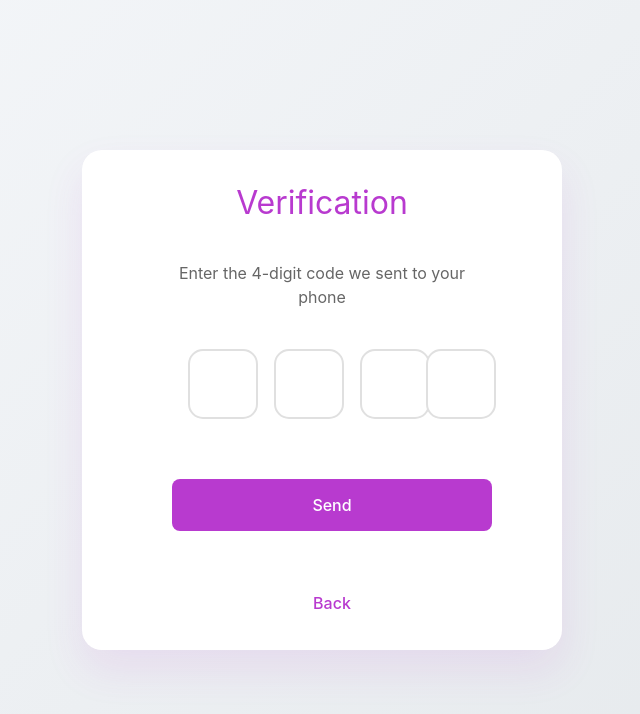
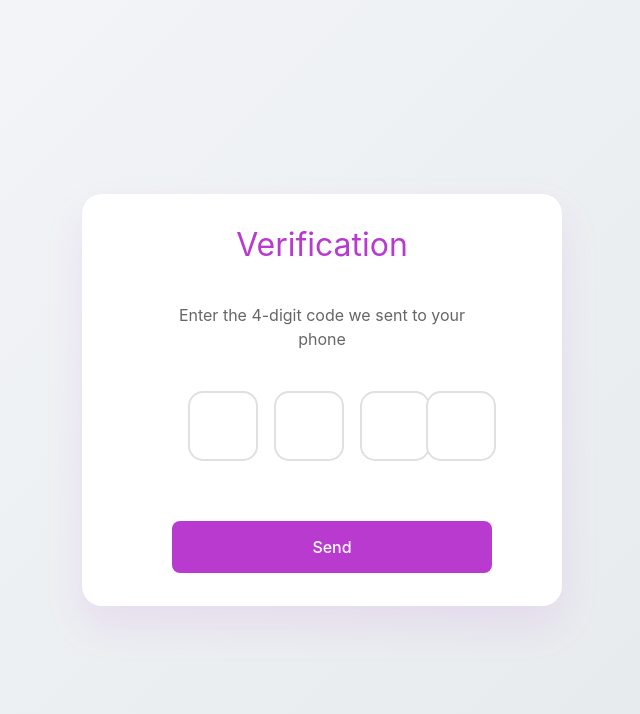
Before and after one commit to omar-ahmed2/desktop-real-time-chat-pp, a React (Vite) app in the folder desktop-real-time-chat-app/: page /verification in a window 1280 px wide. Shown: the top 714 px of the page, without its empty margins (318-958 px from the left). Built offline with nearby package versions, Linux system fonts and the light colour scheme.

Commit message:
delete forget password

```diff
--- a/desktop-real-time-chat-app/src/App.jsx
+++ b/desktop-real-time-chat-app/src/App.jsx
@@ -2,7 +2,7 @@ import React from 'react';
 import { BrowserRouter, Routes, Route } from 'react-router-dom';
 import SignIn from './components/login/signup/SignIn/SignIn';
 import SignUp from './components/login/signup/SignUp/SignUp';
-import ForgetPassword from './components/login/signup/ForgetPassword/ForgetPassword';
+
 import Verification from './components/login/signup/Verification/Verification';
 import Submission from './components/login/signup/Submission/Submission';
 import ChatLayout from './components/Chat/ChatLayout';
@@ -21,7 +21,6 @@ const App = () => {
         <Routes>
           <Route path="/" element={<SignIn />} />
           <Route path="/signup" element={<SignUp />} />
-          <Route path="/forget-password" element={<ForgetPassword />} />
           <Route path="/verification" element={<Verification />} />
           <Route path="/submission" element={<Submission />} />
           <Route path="/chat" element={<ProtectedRoute><ChatLayout /></ProtectedRoute>} />
--- a/desktop-real-time-chat-app/src/components/login/signup/ForgetPassword/ForgetPassword.css
+++ /dev/null
@@ -1,120 +0,0 @@
-.forget-password-container {
-  min-height: 100vh;
-  display: flex;
-  align-items: center;
-  justify-content: center;
-  padding: 20px;
-  background: transparent;
-  overflow: hidden;
-  width: 100%;
-}
-
-.card {
-  background: white;
-  border-radius: 20px;
-  padding: 80px 60px;
-  width: 100%;
-  max-width: 600px;
-  min-height: 500px;
-  box-shadow: 0 20px 40px rgba(184, 58, 207, 0.1);
-  position: relative;
-  display: flex;
-  flex-direction: column;
-  align-items: center;
-  justify-content: center;
-  backdrop-filter: blur(10px);
-  border: 1px solid rgba(255, 255, 255, 0.8);
-}
-
-.forget-title {
-  text-align: center;
-  color: #b83acf;
-  font-size: 28px;
-  margin-bottom: 16px;
-  animation: fadeIn 0.5s ease-out forwards;
-}
-
-.description {
-  text-align: center;
-  color: #666;
-  font-size: 14px;
-  margin-bottom: 24px;
-  animation: fadeIn 0.5s ease-out forwards;
-  animation-delay: 0.1s;
-  opacity: 0;
-}
-
-.form-container {
-  display: flex;
-  flex-direction: column;
-  gap: 20px;
-}
-
-.submit-button {
-  background: #b83acf;
-  color: white;
-  border: none;
-  padding: 14px;
-  border-radius: 8px;
-  font-size: 16px;
-  font-weight: 500;
-  cursor: pointer;
-  transition: all 0.3s ease;
-  margin-top: 10px;
-  opacity: 0;
-  animation: fadeIn 0.5s ease-out forwards;
-}
-
-.submit-button:hover {
-  background: #a235b8;
-  transform: translateY(-1px);
-  box-shadow: 0 4px 12px rgba(184, 58, 207, 0.2);
-}
-
-.back-prompt {
-  text-align: center;
-  margin-top: 20px;
-  opacity: 0;
-  animation: fadeIn 0.5s ease-out forwards;
-}
-
-.back-prompt a {
-  color: #b83acf;
-  text-decoration: none;
-  font-size: 14px;
-  font-weight: 500;
-}
-
-.back-prompt a:hover {
-  text-decoration: underline;
-}
-
-.animate-1 { animation-delay: 0.2s; }
-.animate-2 { animation-delay: 0.3s; }
-.animate-3 { animation-delay: 0.4s; }
-
-@keyframes fadeIn {
-  from {
-    opacity: 0;
-    transform: translateY(10px);
-  }
-  to {
-    opacity: 1;
-    transform: translateY(0);
-  }
-}
-
-@media (max-width: 640px) {
-  .forget-password-container {
-    padding: 15px;
-  }
-
-  .card {
-    padding: 60px 30px;
-    min-height: 450px;
-  }
-
-  .form-container {
-    gap: 16px;
-  }
-}
--- a/desktop-real-time-chat-app/src/components/login/signup/ForgetPassword/ForgetPassword.jsx
+++ /dev/null
@@ -1,48 +0,0 @@
-import React from 'react';
-import { useNavigate } from 'react-router-dom';
-import TextInput from '../FormInputs/TextInput';
-import './ForgetPassword.css';
-
-const ForgetPassword = () => {
-  const navigate = useNavigate();
-
-  const handleSubmit = (e) => {
-    e.preventDefault();
-    navigate('/verification');
-  };
-
-  return (
-    <div className="forget-password-container">
-      <div className="card">
-        <h1 className="forget-title">Forget Password</h1>
-        <p className="description">
-          Enter your phone number to receive a verification code
-        </p>
-        <form className="form-container" onSubmit={handleSubmit}>
-          <TextInput
-            label="Phone Number"
-            type="tel"
-            placeholder="Enter your phone number"
-            className="animate-1"
-          />
-          <button type="submit" className="submit-button animate-2">
-            Send
-          </button>
-          <div className="back-prompt animate-3">
-            <a
-              href="#"
-              onClick={(e) => {
-                e.preventDefault();
-                navigate('/');
-              }}
-            >
-              Back to Sign In
-            </a>
-          </div>
-        </form>
-      </div>
-    </div>
-  );
-};
-
-export default ForgetPassword;
--- a/desktop-real-time-chat-app/src/components/login/signup/SignIn/SignIn.jsx
+++ b/desktop-real-time-chat-app/src/components/login/signup/SignIn/SignIn.jsx
@@ -69,15 +69,6 @@ const SignIn = () => {
             </div>
           </div>
 
-          <div className="options-row">
-            <label className="remember-me">
-              <input type="checkbox" />
-              Keep me logged in
-            </label>
-            <a href="/forget-password" className="forgot-password">
-              Forgot password?
-            </a>
-          </div>
 
           <button type="submit" className="submit-button">
             Sign In
--- a/desktop-real-time-chat-app/src/components/login/signup/Verification/Verification.jsx
+++ b/desktop-real-time-chat-app/src/components/login/signup/Verification/Verification.jsx
@@ -57,17 +57,6 @@ const Verification = () => {
           <button type="submit" className="submit-button animate-5">
             Send
           </button>
-          <div className="back-prompt animate-6">
-            <a
-              href="#"
-              onClick={(e) => {
-                e.preventDefault();
-                navigate('/forget-password');
-              }}
-            >
-              Back
-            </a>
-          </div>
         </form>
       </div>
     </div>
```
